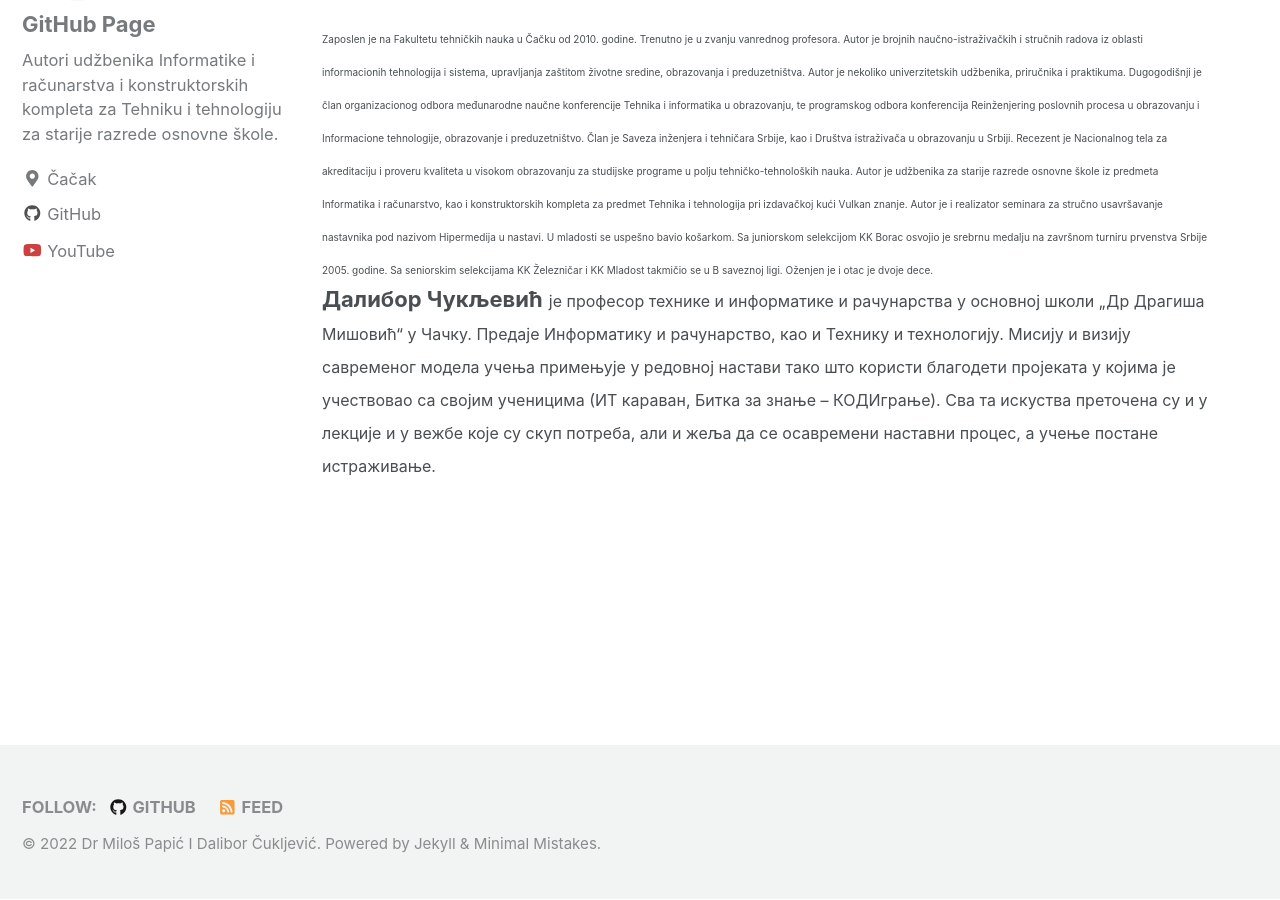
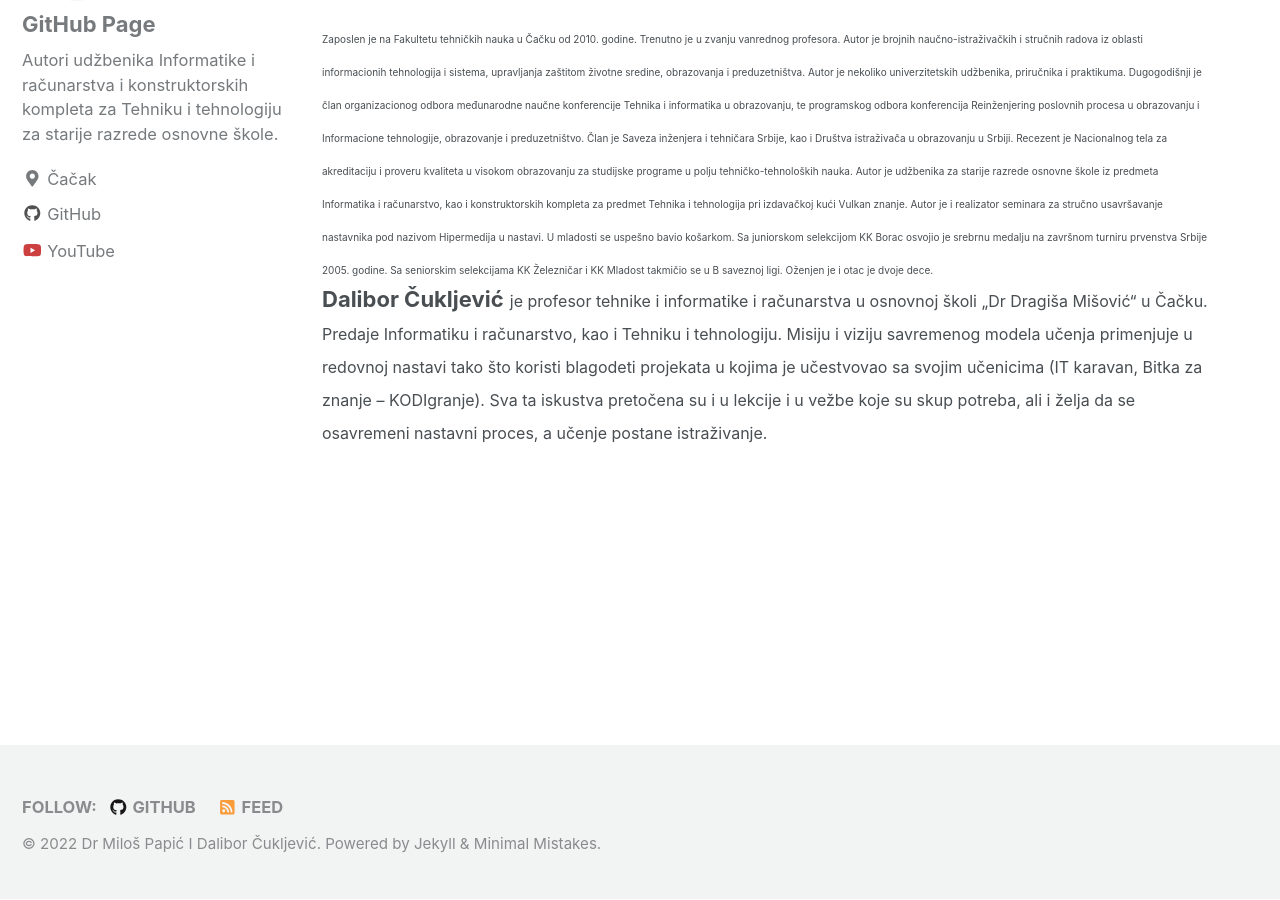
Before and after one commit to vulkanznanje/vulkanznanje.github.io, a Jekyll site: the page built from _pages/O_nama.md, in a window 1280 px wide and 900 px high, scrolled down 474 px. Built offline with Jekyll 4.4.1, drawn with Linux system fonts in a browser that asks for light colours; nearby versions of some CDN libraries.

Commit message:
Update O_nama.md

```diff
--- a/_pages/O_nama.md
+++ b/_pages/O_nama.md
@@ -20,4 +20,4 @@ header:
 <font size="1"> Oženjen je i otac je dvoje dece. </font>
 
 
-**Далибор Чукљевић** <font size="3"> је професор технике и информатике и рачунарства у основној школи „Др Драгиша Мишовић“ у Чачку. Предаје Информатику и рачунарство, као и Технику и технологију. Мисију и визију савременог модела учења примењује у редовној настави тако што користи благодети пројеката у којима је учествовао са својим ученицима (ИТ караван, Битка за знање – КОДИграње). Сва та искуства преточена су и у лекције и у вежбе које су скуп потреба, али и жеља да се осавремени наставни процес, а учење постане истраживање. </font>
+**Dalibor Čuklјević** <font size="3"> je profesor tehnike i informatike i računarstva u osnovnoj školi „Dr Dragiša Mišović“ u Čačku. Predaje Informatiku i računarstvo, kao i Tehniku i tehnologiju. Misiju i viziju savremenog modela učenja primenjuje u redovnoj nastavi tako što koristi blagodeti projekata u kojima je učestvovao sa svojim učenicima (IT karavan, Bitka za znanje – KODIgranje). Sva ta iskustva pretočena su i u lekcije i u vežbe koje su skup potreba, ali i želјa da se osavremeni nastavni proces, a učenje postane istraživanje. </font>
```
